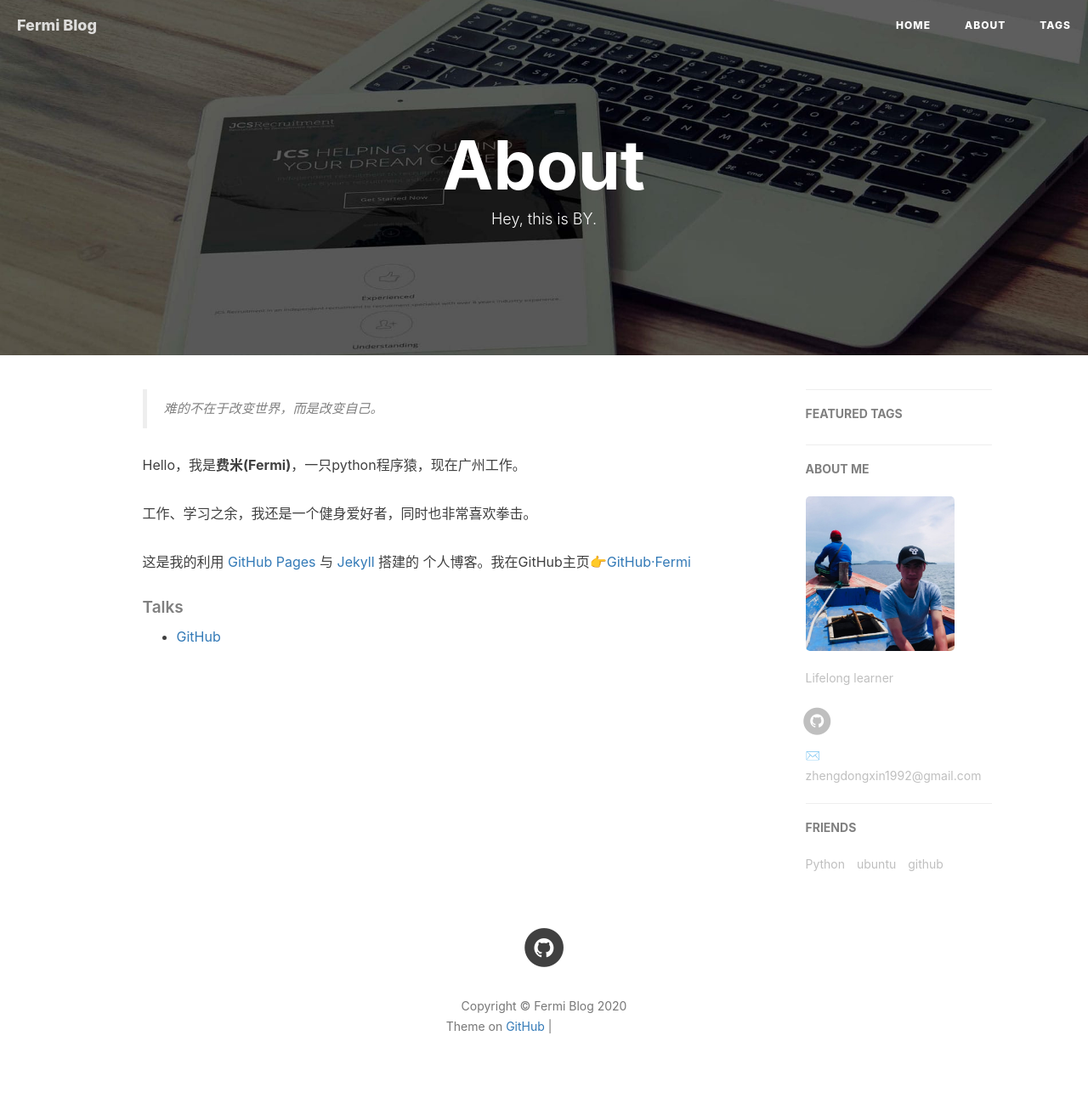
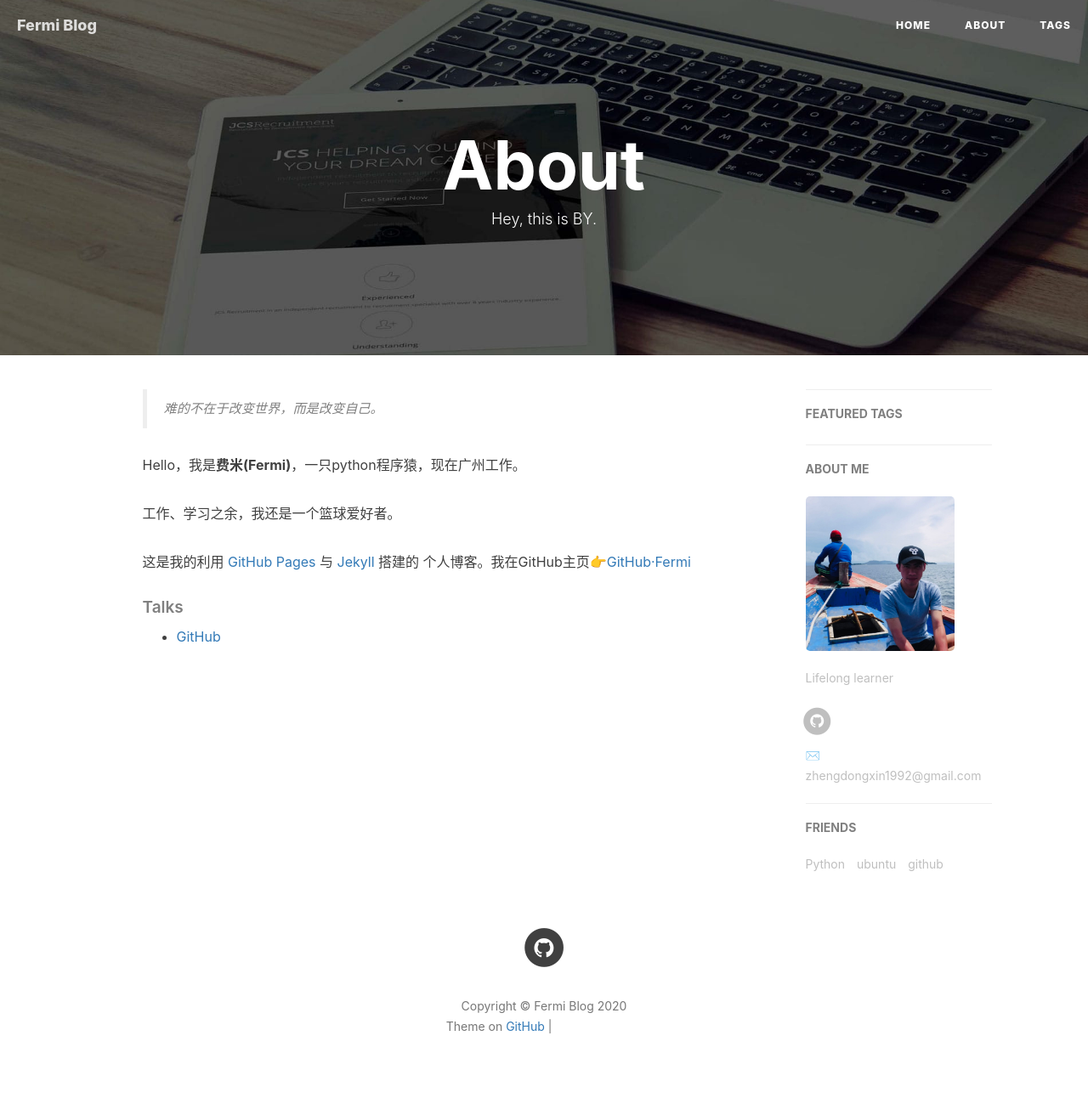
Before and after one commit to zhengdongxin/zhengdongxin.github.io, a Jekyll site: the page built from about.html, in a window 1280 px wide. Shown: the whole page at 85% size. Built offline with Jekyll 4.4.1, drawn with Linux system fonts in a browser that asks for light colours; nearby versions of some CDN libraries; comment, search, counter and statistics services are not loaded; grey boxes are pictures that could not be loaded.

Commit message:
修改爱好

```diff
--- a/about.html
+++ b/about.html
@@ -21,7 +21,7 @@ header-img: "img/post-bg-rwd.jpg"
 
     <p>Hello，我是<strong>费米(Fermi)</strong>，一只python程序猿，现在广州工作。</p>
 
-    <p>工作、学习之余，我还是一个健身爱好者，同时也非常喜欢拳击。</p>
+    <p>工作、学习之余，我还是一个篮球爱好者。</p>
 
     <p>这是我的利用 <a href="https://pages.github.com/">GitHub Pages</a> 与 <a href="http://jekyll.com.cn/">Jekyll</a> 搭建的 个人博客。我在GitHub主页<a href="https://github.com/zhengdongxin">👉GitHub·Fermi</a> </p>
 
```
